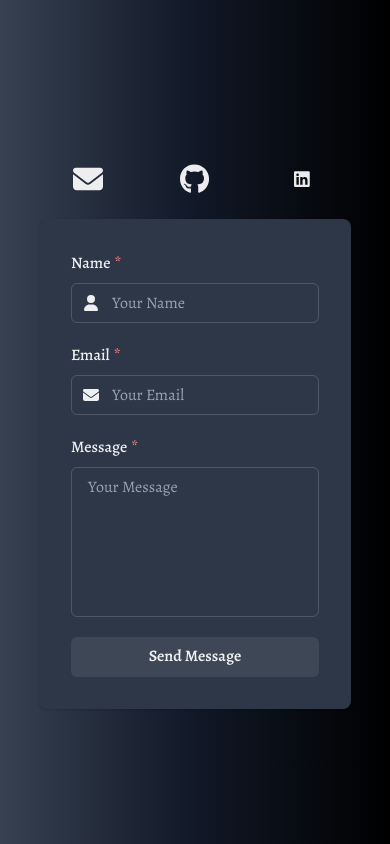
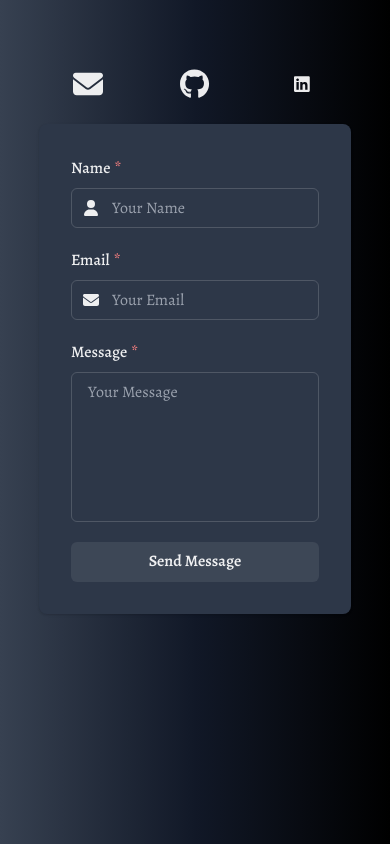
Before and after one commit to waltersgwoodward/portfolio-next, a Next.js app: page /contact/form in a window 390 px wide. Built offline with nearby package versions, Linux system fonts and the light colour scheme.

Commit message:
fixes a few bugs noticed while testing on mobile

```diff
--- a/src/components/nav-bar.tsx
+++ b/src/components/nav-bar.tsx
@@ -18,6 +18,7 @@ import {
 } from "@fortawesome/free-solid-svg-icons";
 import { faGithub } from "@fortawesome/free-brands-svg-icons";
 import clsx from "clsx";
+import { alegreya } from "@/styles/fonts";
 
 export default function Nav() {
   const { colorMode, toggleColorMode } = useColorMode();
@@ -31,7 +32,7 @@ export default function Nav() {
             icon={<HamburgerIcon />}
             variant="ghost"
           />
-          <MenuList>
+          <MenuList className={alegreya.className}>
             <MenuItem icon={<FontAwesomeIcon icon={faHome} />} as="a" href="/">
               Home
             </MenuItem>
--- a/src/pages/contact/form.tsx
+++ b/src/pages/contact/form.tsx
@@ -52,8 +52,8 @@ export default function ContactForm({}: ContactFormProps) {
   };
 
   return (
-    <Page className="justify-center items-center" title="Contact">
-      <VStack spacing={{ base: 4, md: 8 }} className="pt-[20px]">
+    <Page className="sm:justify-center items-center" title="Contact">
+      <VStack spacing={{ base: 4, md: 8 }} className="pt-[50px] sm:pt-[20px]">
         <Stack
           spacing={{ base: 4, md: 8, lg: 20 }}
           direction={{ base: "column", md: "row" }}
```
